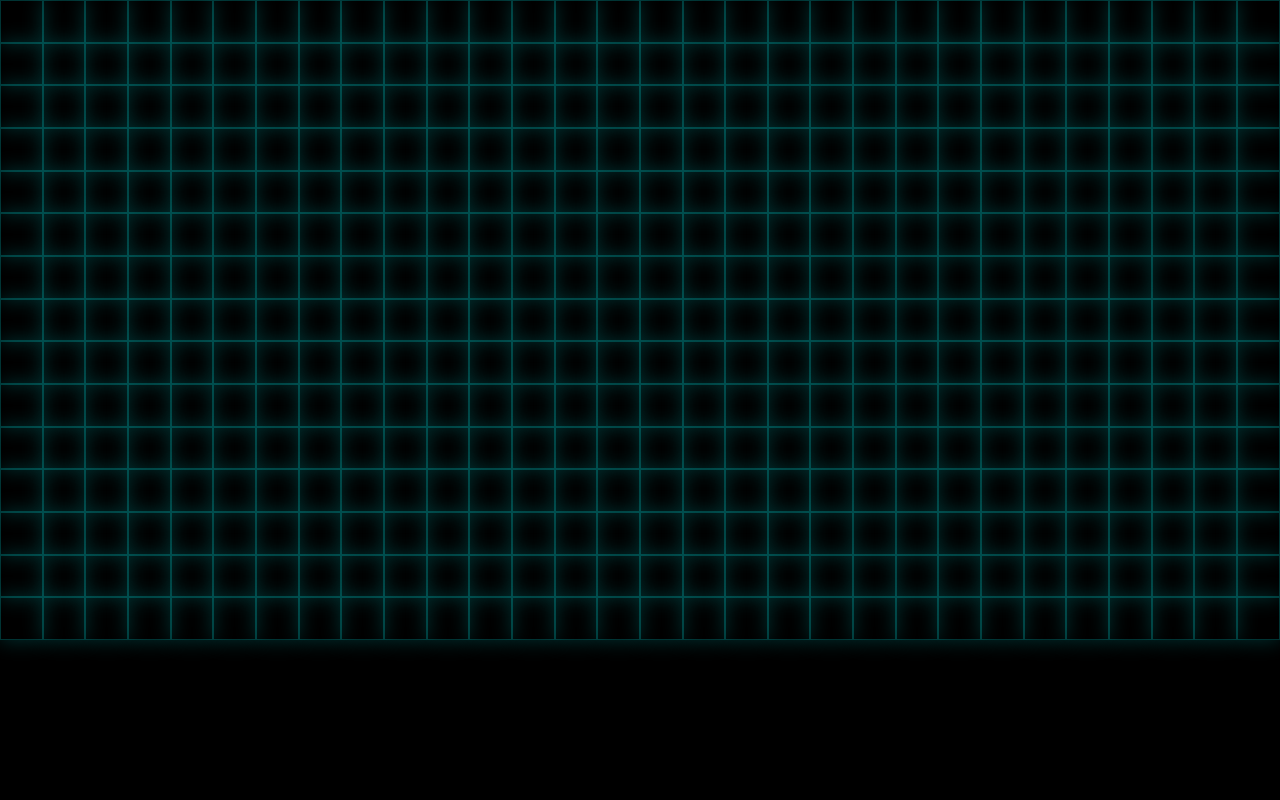
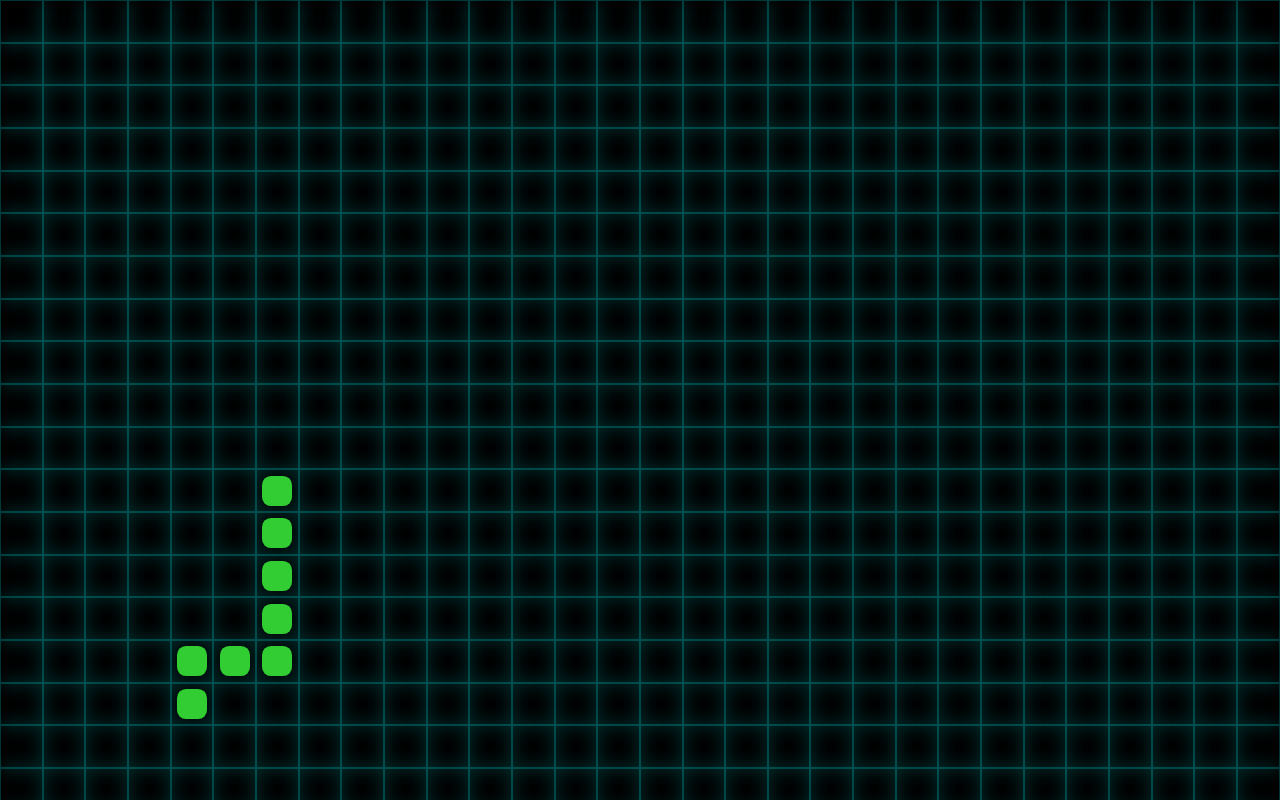
Before and after one commit to yoongi3/jhong, a React (Vite) app: page / in a window 1280 px wide. Built offline with nearby package versions, Linux system fonts and the light colour scheme.

Commit message:
snake movement

```diff
--- a/src/Grid.tsx
+++ b/src/Grid.tsx
@@ -1,6 +1,8 @@
 import { useEffect, useState } from "react";
 import debounce from 'lodash/debounce';
 import { GridContainer,GridCell } from "./GridStyles";
+import { SnakeContainer, SnakePart } from "./SnakeStyles";
+import { useSnake } from "./useSnake";
 
 interface GridProps {
     gridSize: number;
@@ -9,10 +11,13 @@ interface GridProps {
 const Grid: React.FC<GridProps> = ({ gridSize }) => {
     const [cellSize, setCellSize] = useState(0);
 
+    const { snake } = useSnake(gridSize);
+
+    // Handle window resizing
     useEffect(() => {
         const calculateCellSize = debounce(() => {
             const newCellSize = window.innerWidth / gridSize;
-            console.log(newCellSize)
+            //console.log(newCellSize)
             setCellSize(newCellSize)
         },100);
 
@@ -23,12 +28,29 @@ const Grid: React.FC<GridProps> = ({ gridSize }) => {
         return () => window.removeEventListener("resize", calculateCellSize);
     }, [gridSize])
 
-
     return (
         <GridContainer gridSize={gridSize} cellSize={cellSize}>
-            {Array.from({ length: gridSize * gridSize/2 }).map((_, index) => {
-                return <GridCell key={index} cellSize={cellSize}/>;
-            })}
+            {/* Render grid cells */}
+            {Array.from({ length: gridSize * gridSize / 1.5 }).map((_, index) => (
+                <GridCell
+                    key={index}
+                    cellSize={cellSize}
+                />
+            ))}
+
+            {/* Render snake */}
+            <SnakeContainer>
+                {snake.map((segment, index) => (
+                    <SnakePart
+                        key={index}
+                        cellSize={cellSize}
+                        style={{
+                            left: segment.x * cellSize + cellSize * 0.15,
+                            top: segment.y * cellSize + cellSize * 0.15,
+                        }}
+                    />
+                ))}
+            </SnakeContainer>
         </GridContainer>
     );
 };
--- a/src/GridStyles.tsx
+++ b/src/GridStyles.tsx
@@ -17,4 +17,6 @@ export const GridCell = styled.div<{ cellSize: number;}>`
     box-shadow: 0 0 ${(props) => props.cellSize / 2}px 0 #00FFFF;   /* Grid Color */
     opacity: 0.2;
     box-sizing: border-box;
+    padding: ${(props) => props.cellSize * 0.1}px; /* Adjust this percentage to control the cell size */
+
 `
--- /dev/null
+++ b/src/SnakeStyles.tsx
@@ -0,0 +1,20 @@
+import styled from "styled-components";
+
+export const SnakeContainer = styled.div`
+    position: absolute;
+    width: 100%;
+    height: 100%;
+    top: 0;
+    left: 0;
+    z-index: 10;
+`
+
+const RATIO = 0.7
+
+export const SnakePart = styled.div<{ cellSize: number }>`
+    position: absolute;
+    background-color: #32CD32;
+    border-radius: 30%;
+    width: ${({ cellSize }) => cellSize * RATIO}px;
+    height: ${({ cellSize }) => cellSize * RATIO}px;
+`
--- /dev/null
+++ b/src/useSnake.tsx
@@ -0,0 +1,76 @@
+import { useEffect, useRef, useState } from "react"
+
+const SNAKESPEED = 500; // Milliseconds
+
+const DIRECTIONS = [
+    { x:1, y: 0},       // Right
+    { x:-1, y: 0},      // Left
+    { x:0, y: 1},       // Up
+    { x:0, y: -1},      // Down
+];
+
+const INITIAL_SNAKE = [
+    { x: 8, y: 7 },
+    { x: 7, y: 7 },
+    { x: 6, y: 7 },
+    { x: 5, y: 7 },
+    { x: 4, y: 7 },
+    { x: 3, y: 7 },
+    { x: 2, y: 7 },
+    { x: 1, y: 7 },
+]
+
+export const useSnake = (gridSize: number) => {
+    const intervalRef = useRef<ReturnType<typeof setInterval> | null>(null);
+    const [snake, setSnake] = useState<{x: number, y:number}[]>(INITIAL_SNAKE);
+
+    const getRandomDirection = () => {
+        const randomIndex = Math.floor(Math.random() * DIRECTIONS.length);
+        return DIRECTIONS[randomIndex];
+    }
+
+    const isValidMove = (newHead: { x:number, y:number }) => {
+        if (newHead.x < 0 || newHead.x > gridSize || newHead.y < 0 || newHead.y > gridSize)
+            return false;
+
+        for (let i=1; i<snake.length; i++){
+            console.log( newHead, snake[i])
+            if (newHead.x == snake[i].x && newHead.y == snake[i].y)
+                return false;
+        }
+        return true;
+    }
+
+    useEffect(() => {
+        if (intervalRef.current) return;
+
+        const moveSnake = () => {
+            let direction = getRandomDirection();
+            let newHead = {
+                x: snake[0].x + direction.x,
+                y: snake[0].y + direction.y,
+            };
+            while (!isValidMove(newHead)){
+                direction = getRandomDirection();
+                newHead = {
+                    x: snake[0].x + direction.x,
+                    y: snake[0].y + direction.y,
+                };
+            }
+
+            setSnake((prevSnake) => {
+                return [newHead, ...prevSnake.slice(0,-1)];
+            });
+        };
+
+        intervalRef.current = setInterval(moveSnake, SNAKESPEED)
+        return () => {
+            if (intervalRef.current) {
+                clearInterval(intervalRef.current);
+                intervalRef.current = null;
+            }
+        }
+    },[snake]);
+
+    return {snake, setSnake};
+};
```
